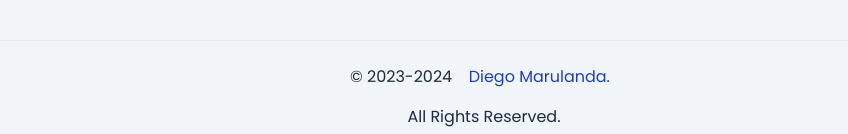
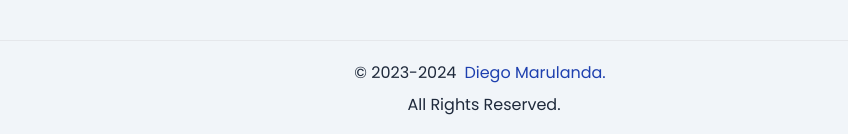
Before and after one commit to DiegoMarulandaB/Portfolio, a Next.js app: page / in a window 1280 px wide. Shown: the part 4419-4553 px from the top of the page, without its empty margins (160-1008 px from the left). Built offline with nearby package versions, Linux system fonts and the light colour scheme.

Commit message:
refactor: :bug: add fixes footer

```diff
--- a/src/components/Footer/Footer.tsx
+++ b/src/components/Footer/Footer.tsx
@@ -8,11 +8,11 @@ const Footer = () => {
           <hr />
         </div>
         <div className="mx-auto flex flex-col items-start text-start justify-start md:items-center md:text-center md:justify-center space-x-2 ml-6 mr-6">
-          <div className="flex flex-row space-x-2 mt-2 mb-2">
-            <span className="text-slate-800 dark:text-white">&copy;&nbsp;2023-{currentYear} &nbsp;</span>
+          <div className="flex flex-row space-x-2 mt-1 mb-1">
+            <span className="text-slate-800 dark:text-white">&copy;&nbsp;2023-{currentYear}</span>
             <span className="text-blue-800 dark:text-amber-200">Diego Marulanda.</span>
           </div>
-          <div className="flex flex-row space-x-2 mt-2 mb-2">
+          <div className="flex flex-row space-x-2 mt-1 mb-1">
             <span className="text-slate-800 dark:text-white">All Rights Reserved.</span>
           </div>
         </div>
```
